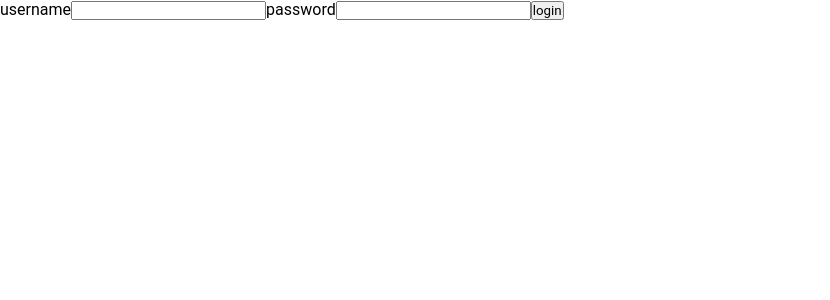
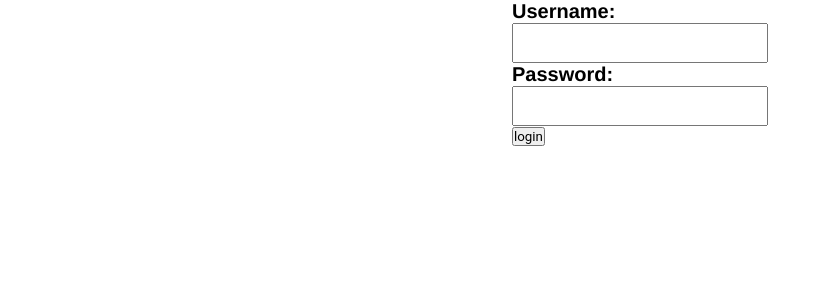
Before and after one commit to marcusgchan/avagrows-inventory-tracker-client, a React (Create React App) app: page /login in a window 1280 px wide. Shown: the top 300 px of the page, without its empty margins (0-830 px from the left). Built offline with nearby package versions, Linux system fonts and the light colour scheme.

Commit message:
basic css styling applied to login

```diff
--- a/src/components/Login.js
+++ b/src/components/Login.js
@@ -1,5 +1,6 @@
 import { useState } from "react";
 import userServices from "../services/userServices";
+import styles from "./styles/Login.module.css";
 
 function Login() {
   const [username, setUsername] = useState("");
@@ -14,16 +15,20 @@ function Login() {
   }
 
   return (
+    <body>
+        <section className={styles.loginSection}>
         <form onSubmit={handleSubmit}>
-      <label htmlFor="username">username</label>
+            <label htmlFor="username">Username:</label>
                 <input
+                    className={styles.textField}
                     type="text"
                     name="username"
                     value={username}
                     onChange={(e) => setUsername(e.target.value)}
                 />
-      <label htmlFor="password">password</label>
+            <label htmlFor="password">Password:</label>
                 <input
+                    className={styles.textField}
                     type="text"
                     name="password"
                     value={password}
@@ -31,6 +36,9 @@ function Login() {
                 />
             <button>login</button>
         </form>
+        </section>
+    </body>
+
   );
 }
 
--- /dev/null
+++ b/src/components/styles/Login.module.css
@@ -0,0 +1,22 @@
+body {
+    background-color: var(--logo-bg-color);
+}
+
+.loginSection {
+    width: 20%;
+    margin: 0 auto;
+}
+
+.textField {
+    height: 40px;
+    font-size: 24px;
+    width: 100%;
+    font-family: 'Helvetica';
+}
+
+label {
+    font-family: 'Helvetica';
+    font-weight: bold;
+    font-size: 20px;
+    padding-top: 30px;
+}
```
Lines whose indentation alone changed are shown as unchanged.
